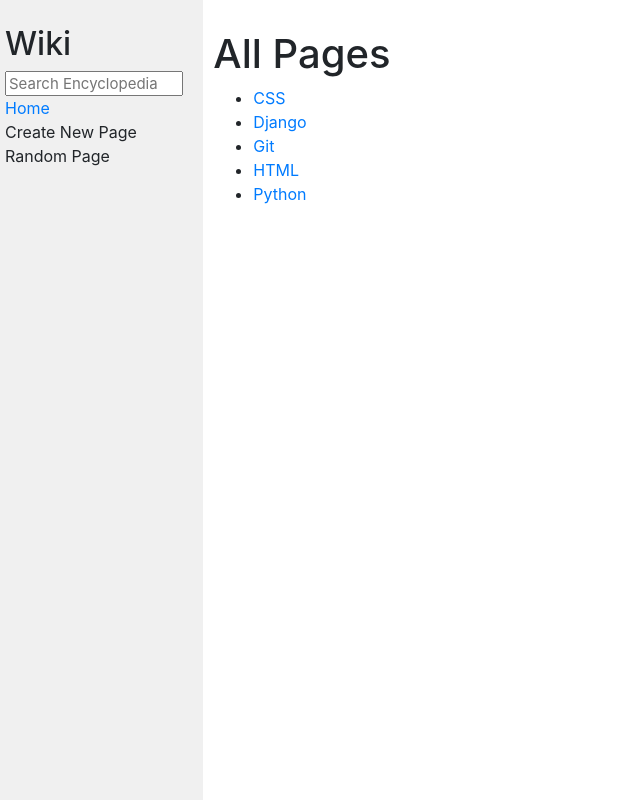
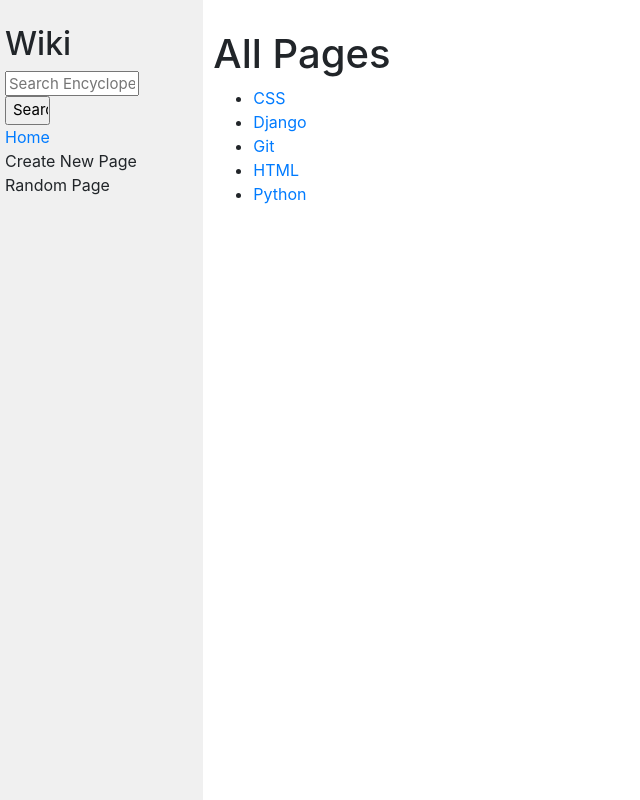
Before and after one commit to mgrundmo/project1, a Django app: page / in a window 1280 px wide. Shown: the whole page, without its empty margins (0-640 px from the left). Run offline with Django 3.2, Linux system fonts and the light colour scheme; some libraries are stand-ins or nearby versions.

Commit message:
section 2 completed, index.html updates

```diff
--- a/encyclopedia/static/encyclopedia/styles.css
+++ b/encyclopedia/static/encyclopedia/styles.css
@@ -17,12 +17,17 @@
     width: 80%;
 }
 
+.button {
+    width: 25%;
+    font-size: 15px;
+}
+
 .main {
     padding: 10px;
 }
 
 .search {
-    width: 100%;
+    width: 75%;
     font-size: 15px;
     line-height: 15px;
 }
--- a/encyclopedia/templates/encyclopedia/layout.html
+++ b/encyclopedia/templates/encyclopedia/layout.html
@@ -14,6 +14,7 @@
                 <h2>Wiki</h2>
                 <form>
                     <input class="search" type="text" name="q" placeholder="Search Encyclopedia">
+                    <input class="button" type="submit" value="Search">
                 </form>
                 <div>
                     <a href="{% url 'index' %}">Home</a>
--- a/encyclopedia/views.py
+++ b/encyclopedia/views.py
@@ -18,3 +18,9 @@
         return render(request, "encyclopedia/entry.html", {
             "title": title, "list_entry": title+"<h4>Entry not found</h4>"
         })
+def search(request, query):
+    # lookup list of entries
+    entries = list_entries()
+    # check if list of entries contains query
+    if query in entries:
+            print(entrie)
--- a/static/encyclopedia/styles.css
+++ b/static/encyclopedia/styles.css
@@ -22,7 +22,7 @@
 }
 
 .search {
-    width: 100%;
+    width: 80%;
     font-size: 15px;
     line-height: 15px;
 }
```
